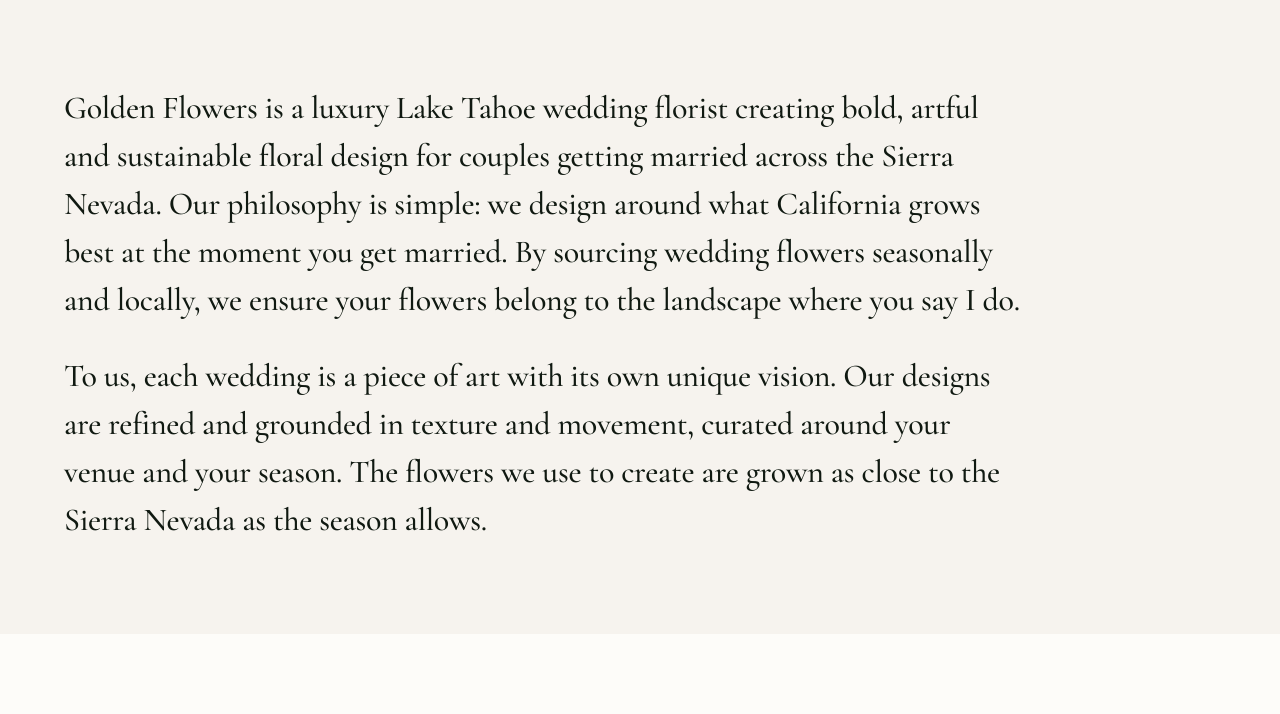
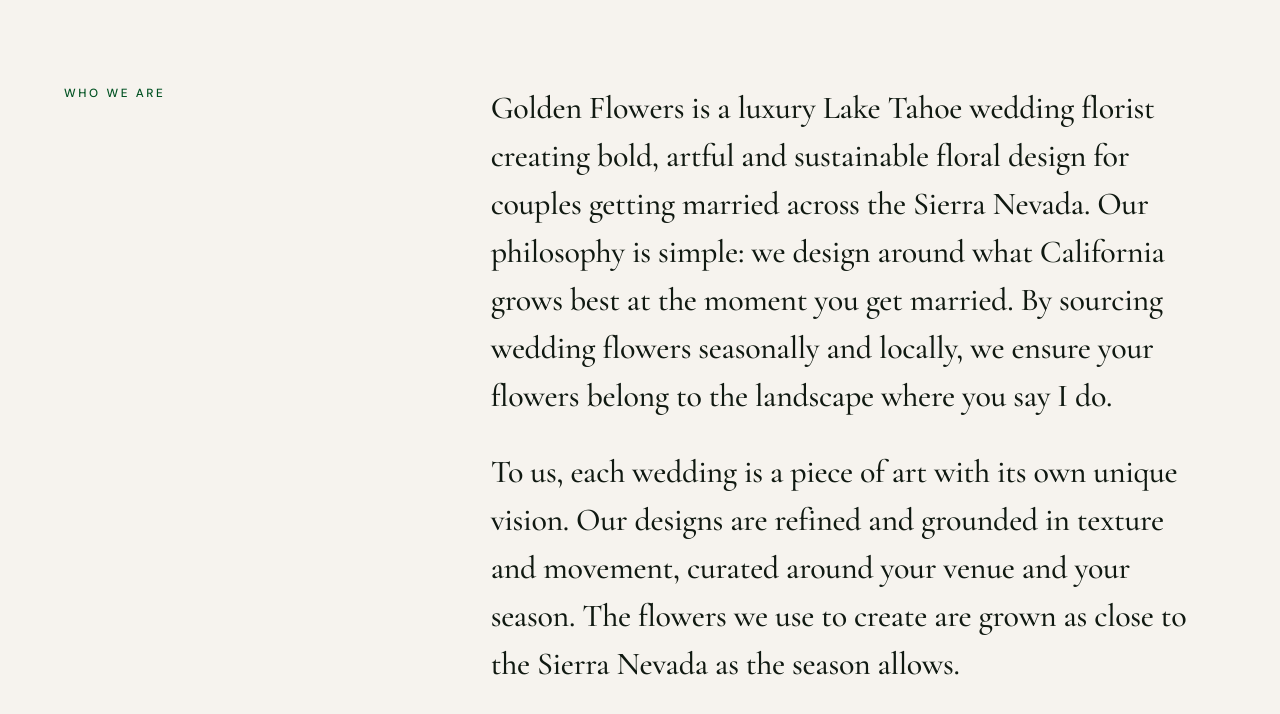
Before and after one commit to jshplhm/goldenflowers, a Jekyll site: the page built from index.md, in a window 1280 px wide and 900 px high, scrolled down 746 px, cut to the strip 172-886 px from the top of the window. Built offline with Jekyll 4.4.1, drawn with Linux system fonts in a browser that asks for light colours.

Commit message:
Home intro: two columns so the block resolves against the content rail
The intro paragraphs sat in an inline max-width:960px div inside the 1356px
rail, left-aligned, so the text ended 682px short of the rail's right edge
with nothing beneath it to close the gap. .credo and .work end short too, but
each has a full-rail element directly below (the facts grid, the photo grid)
that resolves it; the intro had none, so it read as a broken layout rather
than as a measure.

Label column left, prose right. Measured at 1920 the band now spans 282->1638,
the same extents as .facts, and the prose measure goes 956px -> 839px (~55ch),
still inside a comfortable line length. Stacks to one column at 860px.

The label is a new CMS field (empty hides the column) rather than hardcoded
prose, and the paragraph styling moves out of inline styles into .intro-body.

Co-Authored-By: Claude Opus 5 <noreply@anthropic.com>

```diff
--- a/_data/home.yml
+++ b/_data/home.yml
@@ -5,6 +5,7 @@ hero:
     Sierra Nevada.
   button: See our work
 intro:
+  label: Who we are
   paragraph1: "Golden Flowers is a luxury Lake Tahoe wedding florist creating
     bold, artful and sustainable floral design for couples getting married
     across the Sierra Nevada. Our philosophy is simple: we design around what
--- a/assets/css/redesign.css
+++ b/assets/css/redesign.css
@@ -247,6 +247,22 @@ button.txt-link{background:none;border-top:0;border-left:0;border-right:0;cursor
 .fact .n{font-family:var(--d);font-style:normal;font-size:1.6rem;color:var(--terra);display:block;margin-bottom:16px;}
 .fact h3{font-family:var(--d);font-size:1.55rem;margin-bottom:10px;letter-spacing:-.01em;}
 .fact p{font-size:.96rem;color:var(--mute);max-width:34ch;line-height:1.62;}
+/* ---------- HOME INTRO ---------- */
+/* Two columns so the block resolves against the content rail. Left-aligned prose
+   capped at a reading measure ends ~680px short of the rail's right edge, and
+   unlike .credo or .work nothing full-width sits underneath to close that gap,
+   so a single column reads as a layout failure rather than as a measure. The
+   label column is the same device every other home section already uses. */
+.intro{padding-top:clamp(64px,8vw,104px);}
+.intro-band{display:grid;grid-template-columns:.8fr 1.6fr;gap:clamp(28px,5vw,90px);}
+.intro-side .lab{display:block;}
+.intro-body p{font-family:var(--d);font-weight:430;font-optical-sizing:auto;font-size:clamp(1.4rem,2.6vw,2rem);line-height:1.5;letter-spacing:-.01em;color:var(--ink);text-wrap:pretty;}
+.intro-body p + p{margin-top:28px;}
+/* One column below the point where the prose measure would drop under ~40ch. */
+@media(max-width:860px){
+  .intro-band{grid-template-columns:1fr;gap:20px;}
+}
+
 /* Adjacent sections that would otherwise share the page background are
    separated by a subtle full-bleed tint band instead of a hairline rule.
    (Was --paper back when the page itself was grey; on a near-white page the
--- a/index.md
+++ b/index.md
@@ -77,10 +77,15 @@ means there is nothing to transition on load. Reorder the photos, update this.
 
 <!-- INTRO (paper band) -->
 <div class="band-paper">
-<section class="credo" style="padding-top:clamp(64px,8vw,104px);">
-  <div style="max-width:960px;">
-    <p style="font-family:var(--d);font-weight:430;font-optical-sizing:auto;font-size:clamp(1.4rem,2.6vw,2rem);line-height:1.5;letter-spacing:-.01em;color:var(--ink);text-wrap:pretty;"><span data-ed="home:intro.paragraph1">{{ site.data.home.intro.paragraph1 }}</span></p>
-    <p style="font-family:var(--d);font-weight:430;font-optical-sizing:auto;font-size:clamp(1.4rem,2.6vw,2rem);line-height:1.5;letter-spacing:-.01em;color:var(--ink);text-wrap:pretty;margin-top:28px;"><span data-ed="home:intro.paragraph2">{{ site.data.home.intro.paragraph2 }}</span></p>
+<section class="credo intro">
+  <div class="intro-band">
+    <div class="intro-side">
+      {%- if site.data.home.intro.label and site.data.home.intro.label != "" %}<span class="lab"><span data-ed="home:intro.label">{{ site.data.home.intro.label }}</span></span>{% endif -%}
+    </div>
+    <div class="intro-body">
+      <p><span data-ed="home:intro.paragraph1">{{ site.data.home.intro.paragraph1 }}</span></p>
+      <p><span data-ed="home:intro.paragraph2">{{ site.data.home.intro.paragraph2 }}</span></p>
+    </div>
   </div>
 </section>
 </div>
```
Also changed, not shown: .pages.yml.
